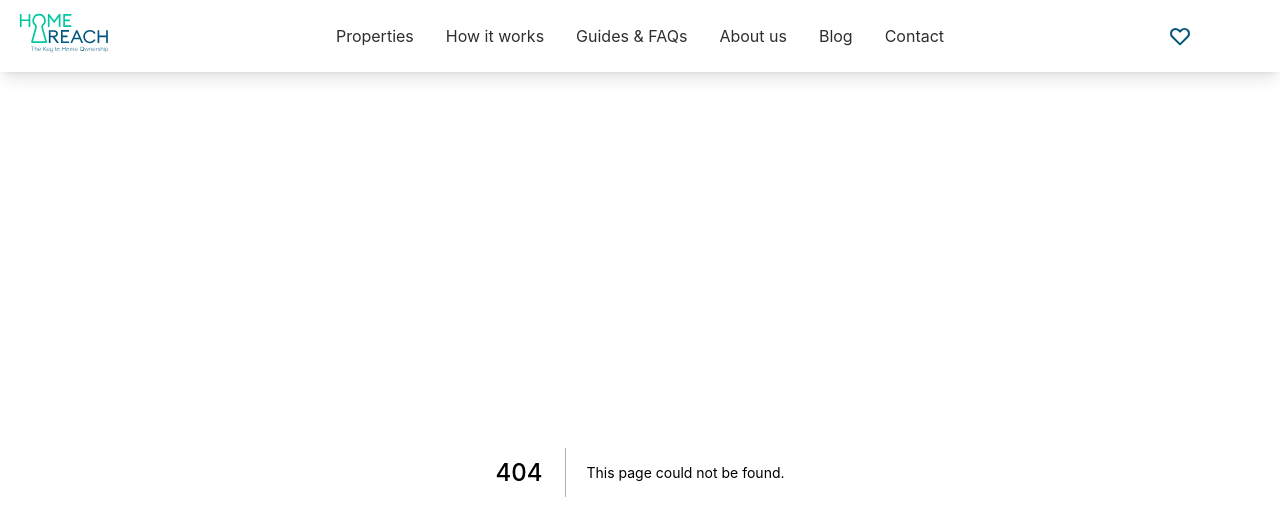
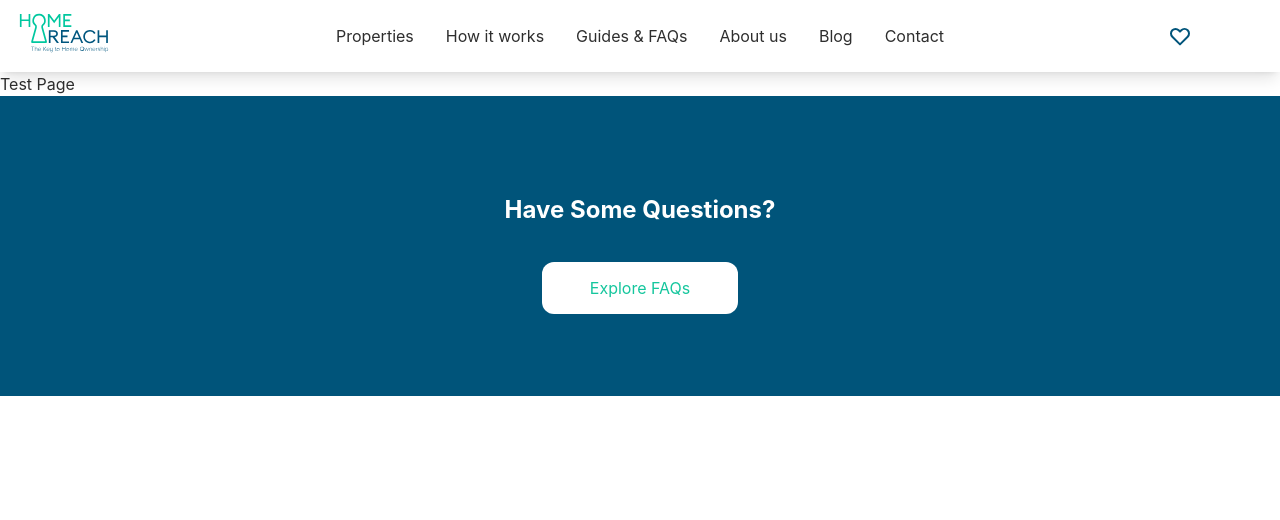
Before and after one commit to Digital4design/home, a Next.js app: page /test in a window 1280 px wide. Before the commit this address had no page. Shown: the top 520 px of the page. Built offline with nearby package versions, Linux system fonts and the light colour scheme.

Commit message:
add test page to push deployment from queued

```diff
--- /dev/null
+++ b/pages/test.tsx
@@ -0,0 +1,3 @@
+export default function Test() {
+  return <>Test Page</>
+}
```
